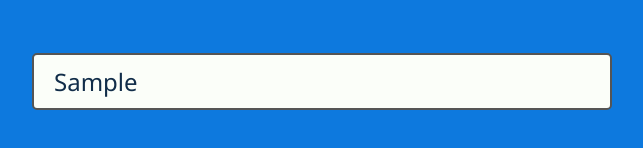
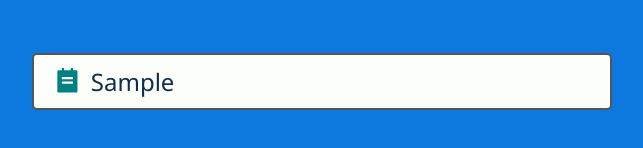
Before and after one commit to DenisKulik/todo-app, a React (Create React App) app: page / in a window 1280 px wide. Both pictures are taken after typing "Sample" into the empty fields and a click on the button "Submit". Shown: the part 164-312 px from the top of the page, without its empty margins (318-961 px from the left). Built offline with nearby package versions, Linux system fonts and the light colour scheme.

Commit message:
install react-icons && add icon to the button

```diff
--- a/package.json
+++ b/package.json
@@ -9,6 +9,7 @@
     "@testing-library/user-event": "^13.5.0",
     "react": "^18.2.0",
     "react-dom": "^18.2.0",
+    "react-icons": "^4.8.0",
     "react-scripts": "5.0.1",
     "web-vitals": "^2.1.4"
   },
--- a/src/components/Todos/Todo.js
+++ b/src/components/Todos/Todo.js
@@ -1,9 +1,12 @@
+import { RiTodoFill } from 'react-icons/ri';
 import styles from './Todo.module.css';
 
 export default function Todo({ todo, index, deleteTodo }) {
     return (
         <div className={styles.todo} onDoubleClick={() => deleteTodo(index)}>
+            <RiTodoFill className={styles.todoIcon}/>
             <div className={styles.todoText}>{todo}</div>
         </div>
-    );
+    )
+        ;
 }
--- a/src/components/Todos/Todo.module.css
+++ b/src/components/Todos/Todo.module.css
@@ -15,3 +15,9 @@
     width: 100%;
     text-align: left;
 }
+
+.todoIcon {
+    margin-right: 10px;
+    font-size: 1.8rem;
+    color: teal;
+}
```
Also changed, not shown: 1 other file (tests, documents, lock files or other folders).
